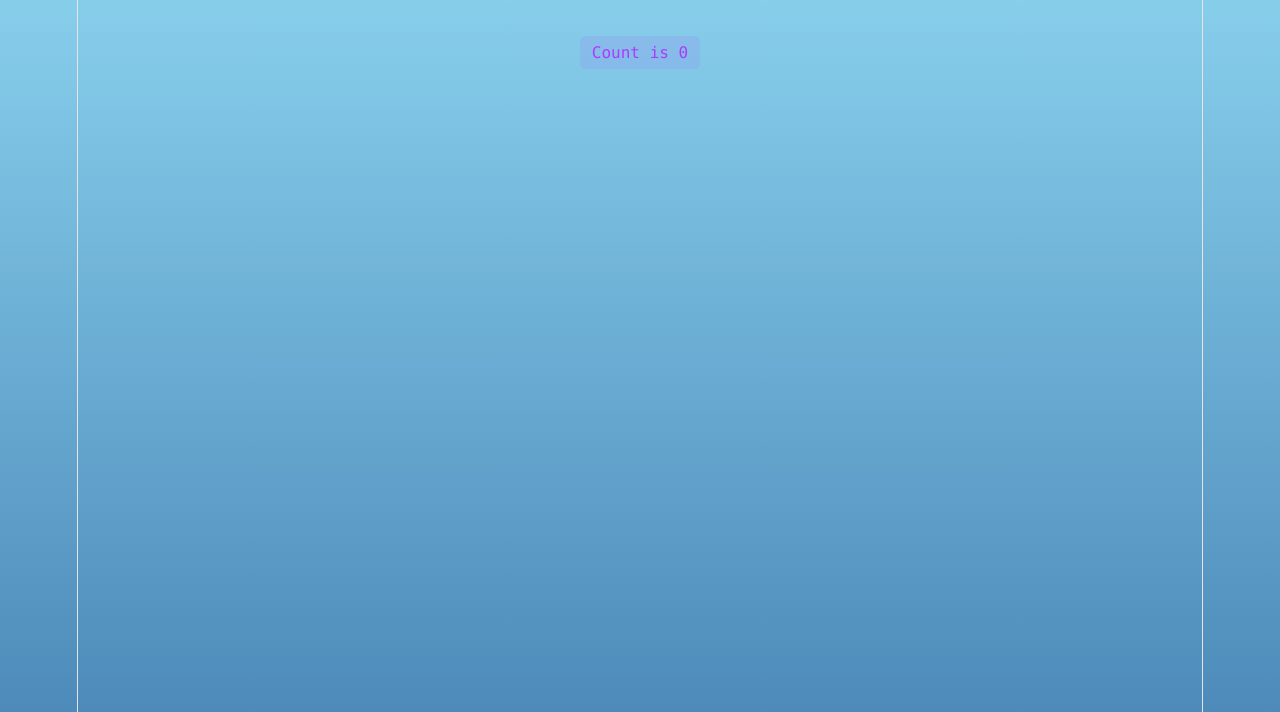
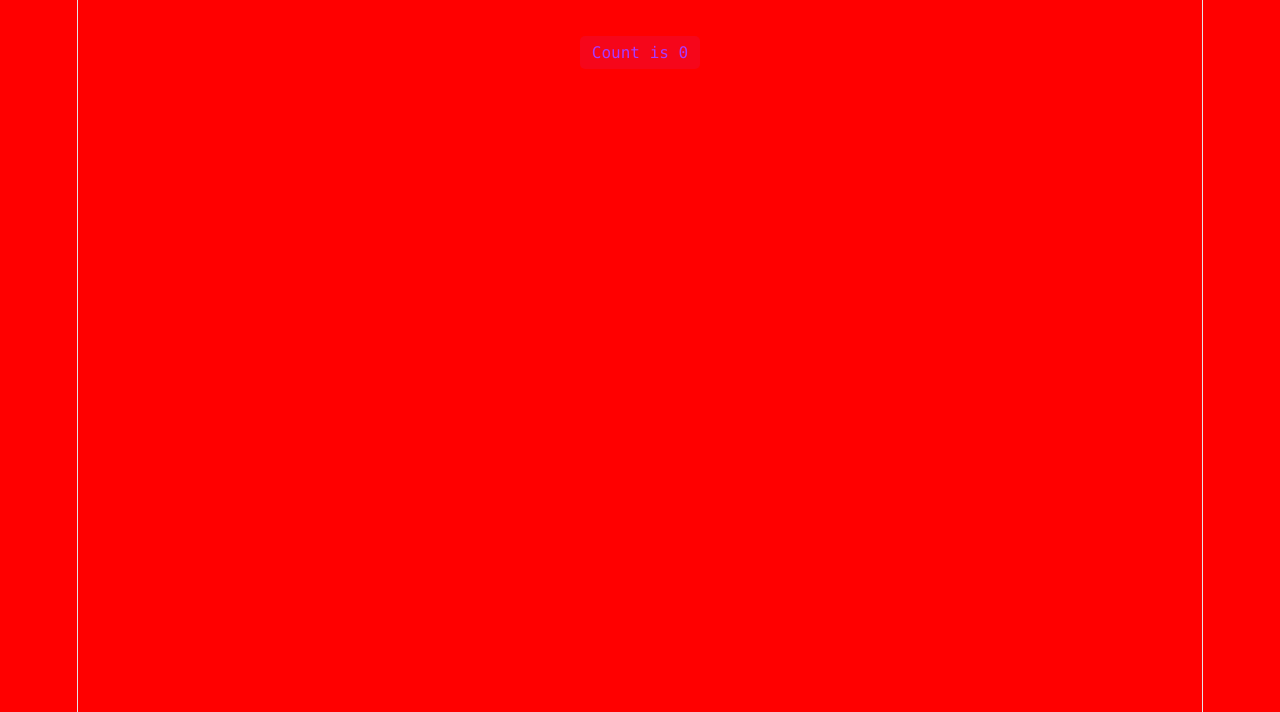
Before and after one commit to RobotLeopard86/FrontierCascadiaRepo, a Svelte app in the folder simpleapp/: page / in a window 1280 px wide. Shown: the top 712 px of the page. Built offline with nearby package versions, Linux system fonts and the light colour scheme.

Commit message:
Agent update: Please execute the brainstormed task

```diff
--- a/simpleapp/src/app.css
+++ b/simpleapp/src/app.css
@@ -1,7 +1,7 @@
 :root {
   --text: #6b6375;
   --text-h: #08060d;
-  --bg: linear-gradient(to bottom, #87CEEB, #4682B4);
+  --bg: red;
   --border: #e5e4e7;
   --code-bg: #f4f3ec;
   --accent: #aa3bff;
@@ -34,7 +34,7 @@
   :root {
     --text: #9ca3af;
     --text-h: #f3f4f6;
-    --bg: linear-gradient(to bottom, #1e3a8a, #172554);
+    --bg: red;
     --border: #2e303a;
     --code-bg: #1f2028;
     --accent: #c084fc;
```
